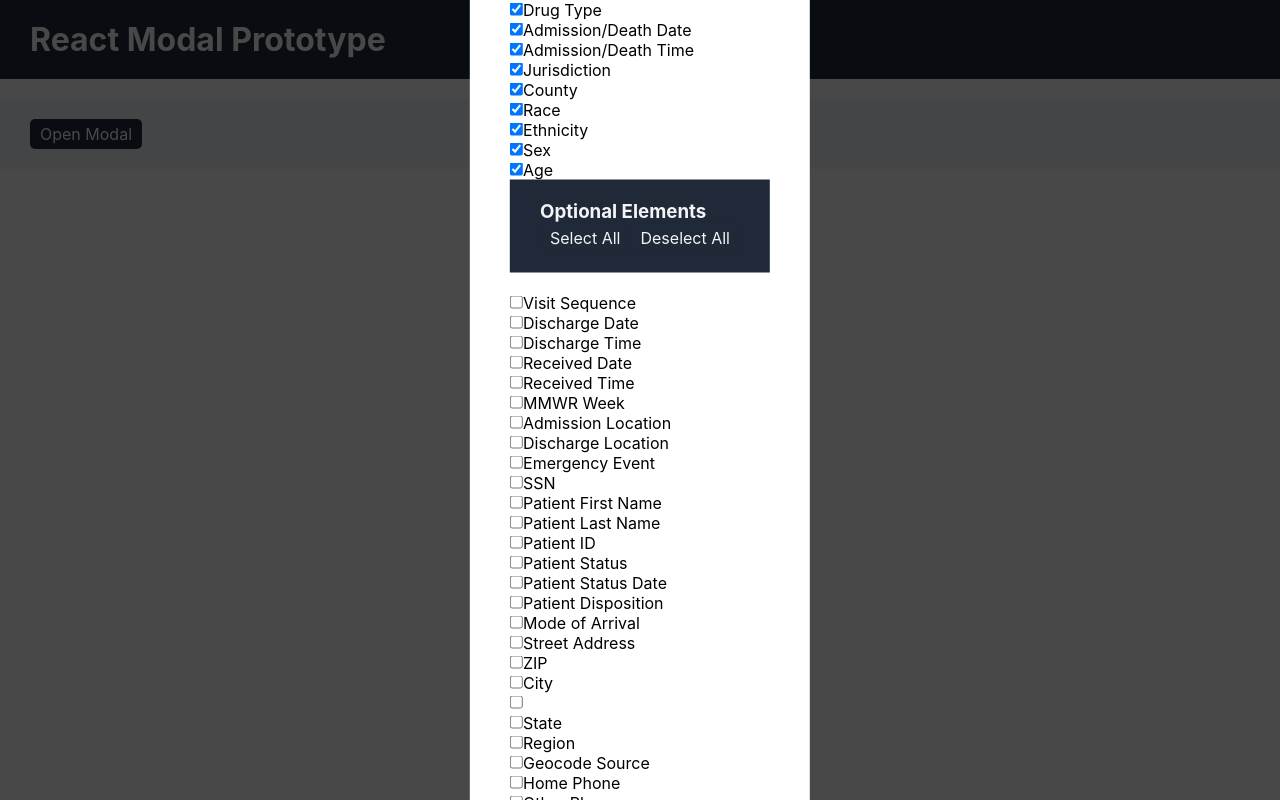
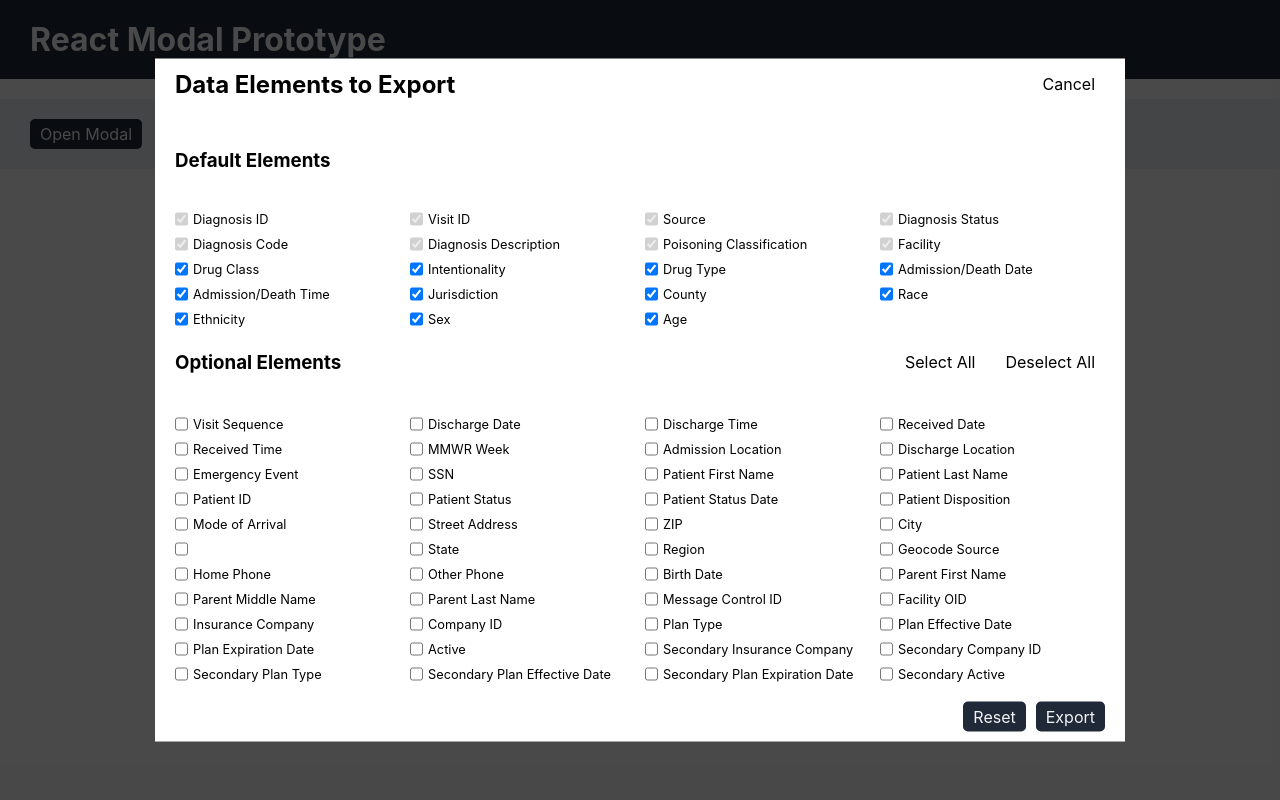
Before and after one commit to James-Rozy/react-modal, a React (Create React App) app: page / in a window 1280 px wide. Both pictures are taken after a click on the button "Open Modal". Built offline with nearby package versions, Linux system fonts and the light colour scheme.

Commit message:
Add styles for checkbox inputs and fix modal header styling

```diff
--- a/src/styles/modal.css
+++ b/src/styles/modal.css
@@ -1,7 +1,63 @@
 .modal {
   display: flex;
   flex-direction: column;
+  justify-content: center;
+  gap: 10px;
+}
+
+.modal-header {
+  padding: 10px 20px;
+  display: flex;
+  flex-direction: row;
+  justify-content: space-between;
   align-items: center;
-  justify-content: center;
-  gap: 20px;
+  background-color: var(--neutral-800);
+  color: var(--neutral-100);
 }
+
+.modal-btn {
+  cursor: pointer;
+  background-color: var(--neutral-100);
+  color: var(--neutral-900);
+}
+
+.modal-checkbox-grid {
+  padding: 10px 20px;
+  display: grid;
+  grid-template-columns: repeat(4, 225px);
+  gap: 10px;
+}
+
+.input-wrapper {
+  display: flex;
+  flex-direction: row;
+  gap: 5px;
+}
+
+.button-wrapper {
+  display: flex;
+  flex-direction: row;
+  gap: 10px;
+}
+
+label {
+  font-size: 0.8rem;
+  color: var(--neutral-900);
+}
+
+.mandatory {
+  cursor: not-allowed;
+}
+
+.default,
+.optional {
+  cursor: pointer;
+}
+
+.modal-footer {
+  padding: 0 20px 10px;
+  display: flex;
+  flex-direction: row;
+  justify-content: end;
+  gap: 10px;
+}
```
